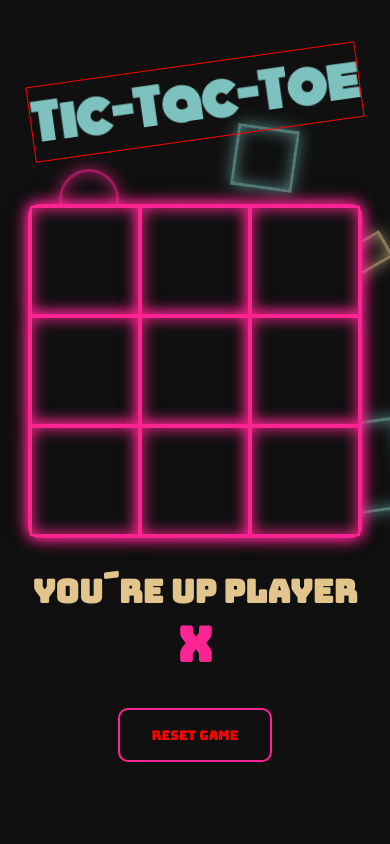
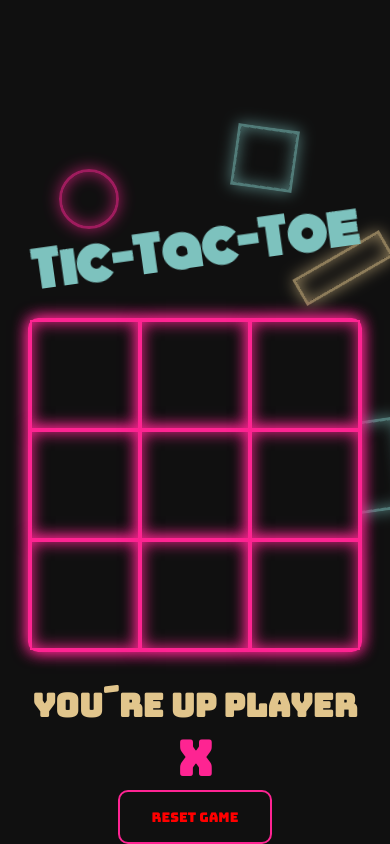
Before and after one commit to LadyLockheed/my-80s-tic-tac-toe, a React (Vite) app: page / in a window 390 px wide. Built offline with nearby package versions, Linux system fonts and the light colour scheme.

Commit message:
Add media query to make content tighter vertically

```diff
--- a/src/Components/tictactoe.css
+++ b/src/Components/tictactoe.css
@@ -5,6 +5,13 @@
 	flex-direction: column;
 	gap: 4rem;
 	align-items: center;
+	height: 100vh;
+}
+
+@media screen and (max-width: 1057px) {
+	.tictactoe-content-wrapper {
+		gap: 2rem;
+	}
 }
 
 .tictactoe-game {
@@ -13,14 +20,14 @@
 	gap: 3rem;
 }
 
-@media screen and (max-width:1057px) {
+@media screen and (max-width: 1057px) {
 	.tictactoe-game {
 		flex-direction: column;
 		gap: 2rem;
 	}
 }
 
-.tictactoe-status-reset{
+.tictactoe-status-reset {
 	display: flex;
 	flex-direction: column;
 	min-width: 22rem;
@@ -31,11 +38,12 @@
 	font-size: 5rem;
 	color: #7dc2be;
 	text-align: center;
-  animation: slideFromRight 1s ease-in-out forwards, tilt 200ms ease-in 1.8s forwards;
+	animation: slideFromRight 1s ease-in-out forwards,
+		tilt 200ms ease-in 1.8s forwards;
 }
 
 @keyframes slideFromRight {
-  0%{
+	0% {
 		transform: translateX(100%);
 	}
 	50% {
@@ -44,7 +52,6 @@
 	100% {
 		transform: translateX(0);
 		opacity: 1;
-
 	}
 }
 
@@ -57,18 +64,17 @@
 	}
 }
 
-@media screen and (max-width:1057px) {
+@media screen and (max-width: 1057px) {
 	.ticTacToe-headline {
-    font-size:3rem;
-    margin: 2rem auto 5rem auto
+		font-size: 3rem;
+		margin: 2rem auto 5rem auto;
 	}
 }
 
-@media screen and (max-height:880px) {
+@media screen and (max-height: 880px) {
 	.ticTacToe-headline {
-    font-size:3rem;
-    margin: unset;
-    border: 1px solid red;
+		font-size: 3rem;
+		margin: 0;
 	}
 }
 
@@ -77,13 +83,13 @@
 	font-size: 2rem;
 	text-align: center;
 	color: var(--dark-yellow);
-  z-index:1;
+	z-index: 1;
 }
 
 .current-player-text > span {
 	display: block;
 	font-size: 3rem;
-  color: var(--dark-pink)
+	color: var(--dark-pink);
 }
 
 .winner-text {
@@ -95,11 +101,16 @@
 	text-shadow: 0 0 1rem var(--dark-pink);
 }
 
+@media screen and (max-width: 1057px) {
+	.winner-text {
+		margin-top: 0rem;
+	}
+}
+
 .winner-text > span {
 	font-size: 3rem;
 	display: block;
 	animation: growAndShrink 1s ease-in-out forwards;
-
 }
 
 @keyframes growAndShrink {
@@ -116,7 +127,7 @@
 
 .reset-button {
 	color: red;
-  background-color: #101010;;
+	background-color: #101010;
 	font-family: var(--secondary-font);
 	align-self: center;
 	margin: 2rem;
@@ -125,6 +136,12 @@
 	border-radius: 10px;
 }
 
+@media screen and (max-width: 1057px) {
+	.reset-button {
+		margin: 0rem;
+	}
+}
+
 .reset-button:hover {
 	cursor: pointer;
 	background-color: #202020;
```
Lines whose indentation alone changed are shown as unchanged.
